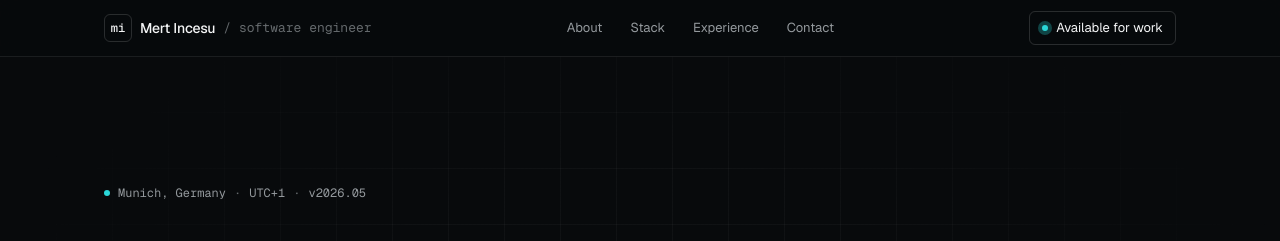
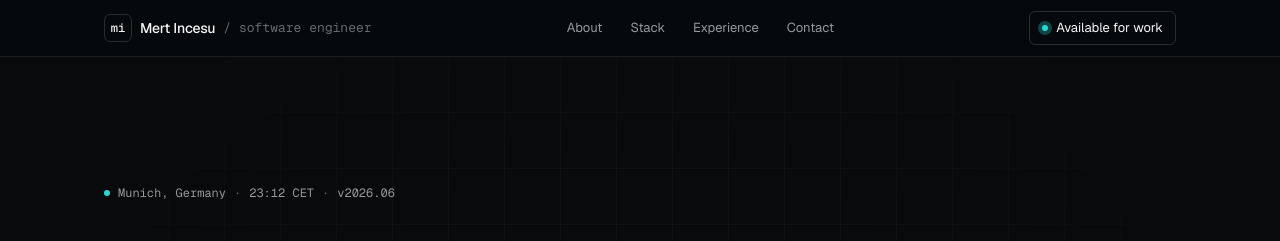
Before and after one commit to mertinc/mertincesu-website, a Next.js app: page / in a window 1280 px wide. Shown: the top 241 px of the page. Built offline with nearby package versions, Linux system fonts and the light colour scheme.

Commit message:
Show live Munich time in hero, bump version to v2026.06

```diff
--- a/components/hero.tsx
+++ b/components/hero.tsx
@@ -1,4 +1,5 @@
 import Reveal from "./reveal";
+import LocalTime from "./local-time";
 
 function ArrowRightIcon() {
   return (
@@ -59,9 +60,9 @@ export default function Hero() {
           <span className="inline-block w-1.5 h-1.5 rounded-full bg-accent" aria-hidden="true" />
           <span>Munich, Germany</span>
           <span className="text-dim">·</span>
-          <span>UTC+1</span>
+          <LocalTime />
           <span className="text-dim">·</span>
-          <span>v2026.05</span>
+          <span>v2026.06</span>
         </Reveal>
 
         <Reveal
--- /dev/null
+++ b/components/local-time.tsx
@@ -0,0 +1,23 @@
+"use client";
+
+import { useEffect, useState } from "react";
+
+export default function LocalTime() {
+  const [time, setTime] = useState<string>("");
+
+  useEffect(() => {
+    const format = () =>
+      new Date().toLocaleTimeString("en-GB", {
+        timeZone: "Europe/Berlin",
+        hour: "2-digit",
+        minute: "2-digit",
+      });
+
+    setTime(format());
+    const id = setInterval(() => setTime(format()), 60_000);
+    return () => clearInterval(id);
+  }, []);
+
+  if (!time) return null;
+  return <span>{time} CET</span>;
+}
```
